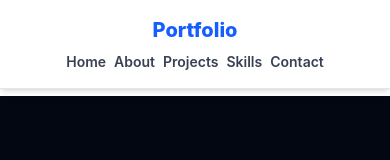
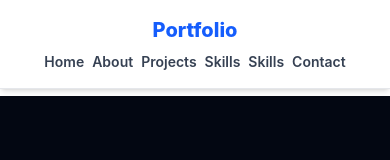
Before and after one commit to gauravkumar2005/My-Portfolio, a React (Vite) app: page / in a window 390 px wide. Shown: the top 160 px of the page. Built offline with nearby package versions, Linux system fonts and the light colour scheme.

Commit message:
update navbar

```diff
--- a/src/components/Navbar.jsx
+++ b/src/components/Navbar.jsx
@@ -25,6 +25,10 @@ function Navbar() {
         </li>
 
         <li className="text-sm sm:text-base md:text-lg text-gray-700 font-semibold hover:text-blue-600 hover:scale-110 transition duration-300 whitespace-nowrap">
+          <a href="#skills">Skills</a>
+        </li>
+
+        <li className="text-sm sm:text-base md:text-lg text-gray-700 font-semibold hover:text-blue-600 hover:scale-110 transition duration-300 whitespace-nowrap">
           <a href="#contact">Contact</a>
         </li>
 
```
